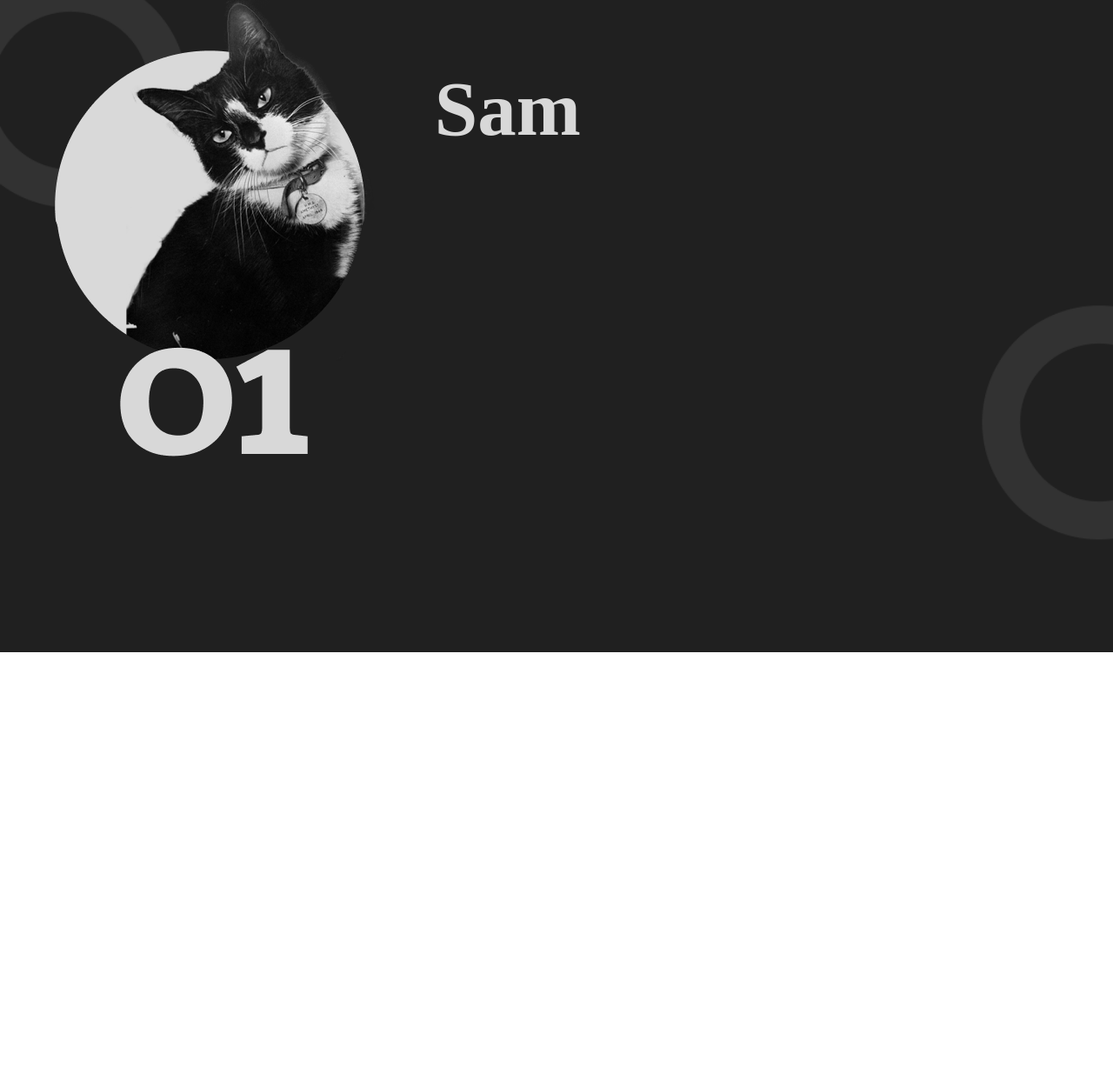
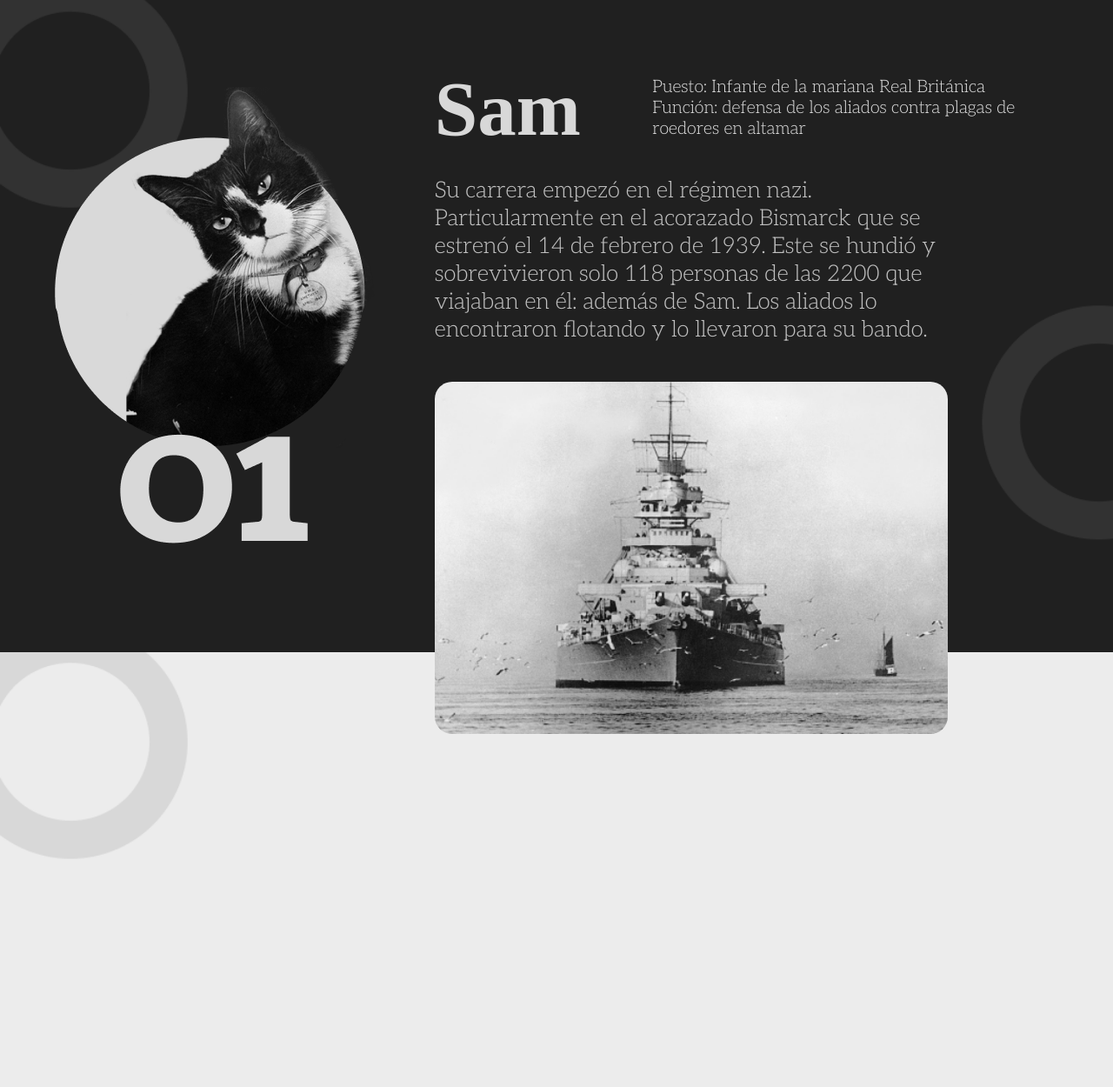
Before and after one commit to jaeger2801/juan_andres_lopez_Semana_02, a plain HTML site: page index.html in a window 1280 px wide. Shown: the part 750-2000 px from the top of the page at 87% size. Before the commit the page ends 1500 px from the top, so only its background shows below. Drawn offline with Linux system fonts and the light colour scheme; a web font is replaced by a local one.

Commit message:
Termina primera seccion

```diff
--- a/index.html
+++ b/index.html
@@ -21,15 +21,34 @@
     </section>
 
    <section class="Sam01">
+
         <div class="columns">
             <div class="column-1">
                 <img src="./src/Sam image 1.png" alt="Primera imagen Sam">
             </div>
+
             <div class="column-2">
                 <h2 class="sam-tittle"> Sam </h2>
+                <h4 class="sam-right-titlle"> Puesto: Infante de la mariana Real Británica <br>
+                    Función: defensa de los aliados contra plagas de <br> roedores en altamar </h4>
+                <h5 class="san-text-body"> Su carrera empezó en el régimen nazi. <br> Particularmente en el acorazado Bismarck que se <br> estrenó el 14 de febrero de 1939. Este se hundió y <br> sobrevivieron solo 118 personas de las 2200 que <br> viajaban en él: además de Sam. Los aliados lo <br> encontraron flotando y lo llevaron para su bando. </h5>
+                <img src="./src/Acorazado Bismarck (First boat).png" alt="">
             </div>
         </div>
+
     </section>
+
+    <section class="sam02">
+        <div class="columns2">
+            <div class="column2.1">
+                <img src="" alt="">
+            </div>
+
+        </div>
+
+    </section>
+
+
     </main>
 
 </body>
--- a/style.css
+++ b/style.css
@@ -1,5 +1,6 @@
 @import url('https://fonts.googleapis.com/css2?family=Enriqueta:wght@700&display=swap');
 @import url('https://fonts.googleapis.com/css2?family=Aleo:wght@300&family=Enriqueta:wght@700&display=swap');
+@import url('https://fonts.googleapis.com/css2?family=Aleo:ital,wght@1,300&family=Archivo+Narrow:ital,wght@0,400;0,500;0,600;0,700;1,400;1,500;1,600;1,700&display=swap');
 
 body{
     background-color: white;
@@ -23,6 +24,20 @@ font-family: 'Aleo', serif;
 font-size: 26px;
 color: #565656;
 font-weight: 300;
+}
+
+h4{
+    font-family: 'Aleo', serif;
+    font-size: 20px;
+    color: D8D8D8;
+    font-weight: 100;
+}
+
+h5{
+    font-family: 'Aleo', serif;
+    font-size: 26px;
+    color: #C0C0C0;
+    font-weight: 300;
 }
 
 
@@ -64,6 +79,10 @@ font-weight: 300;
     top: 261px;
 }
 
+
+
+/* ------------------------------------------------------------------------------------- */
+
 .Sam01{
     float: left;
     width: 50%;
@@ -85,6 +104,7 @@ font-weight: 300;
 
 .column-1>img{
     justify-content: center;
+    margin-top: 100px;
 }
 
 .column-2{
@@ -92,7 +112,39 @@ font-weight: 300;
 }
 
 .sam-tittle{
-
     text-align: left;
     justify-content: center;
+    flex-wrap: wrap;
+
 }
+
+.sam-right-titlle{
+    text-align: left;
+    justify-content: center;
+    display: flex;
+    flex-wrap: nowrap;
+    margin-left: 150px;
+    margin-top: -162px;
+}
+
+.column-2>img{
+    border-radius: 20px;
+    justify-content: center;
+    width: 590px;
+    height: 405px;
+    position: absolute;
+}
+
+/* ----------------------------------------------------------------------------- */
+
+.Sam02{
+    float: left;
+    width: 50%;
+    display: flex;
+    background-image: url("src/Grey Bakground 2.png");
+    background-position: center;
+    background-repeat: no-repeat;
+    background-size: cover;
+    width: 100%;
+    height: 750px;
+}
```
